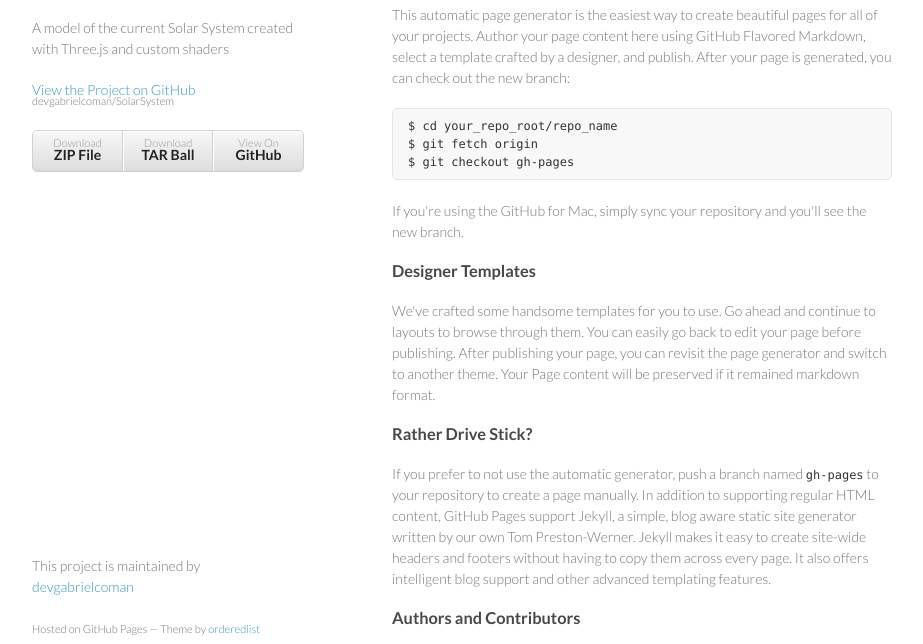
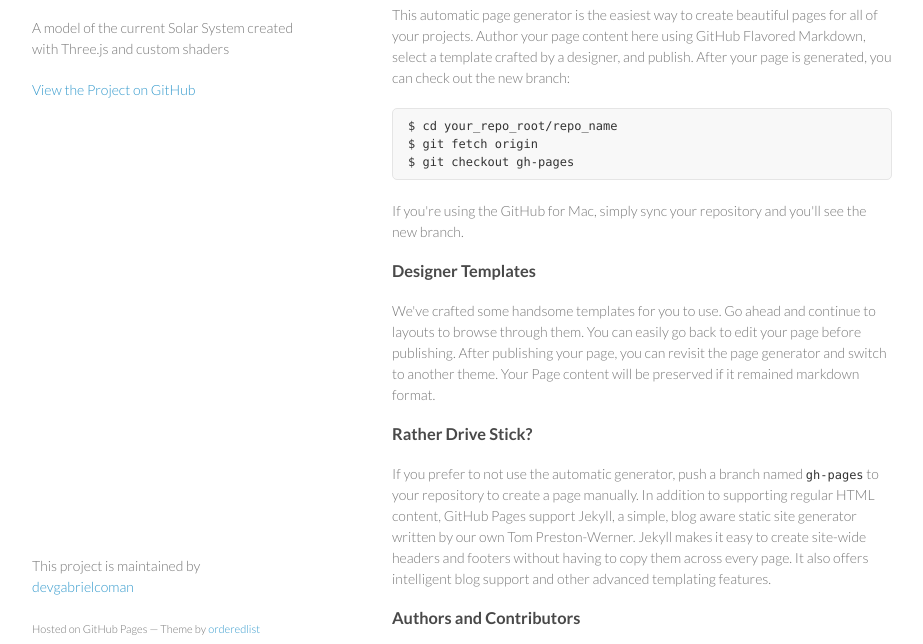
Before and after one commit to devgabrielcoman/SolarSystem, a plain HTML site: page index.html in a window 1280 px wide. Shown: the part 92-736 px from the top of the page, without its empty margins (178-1101 px from the left). Drawn offline with Linux system fonts and the light colour scheme.

Commit message:
Change template

```diff
--- a/index.html
+++ b/index.html
@@ -18,14 +18,15 @@
         <h1>Solarsystem</h1>
         <p>A model of the current Solar System created with Three.js and custom shaders </p>
 
-        <p class="view"><a href="https://github.com/devgabrielcoman/SolarSystem">View the Project on GitHub <small>devgabrielcoman/SolarSystem</small></a></p>
+        <p class="view"><a href="https://github.com/devgabrielcoman/SolarSystem">View the Project on GitHub
+        <!-- <small>devgabrielcoman/SolarSystem</small> --></a></p>
 
 
-        <ul>
+       <!--  <ul>
           <li><a href="https://github.com/devgabrielcoman/SolarSystem/zipball/master">Download <strong>ZIP File</strong></a></li>
           <li><a href="https://github.com/devgabrielcoman/SolarSystem/tarball/master">Download <strong>TAR Ball</strong></a></li>
           <li><a href="https://github.com/devgabrielcoman/SolarSystem">View On <strong>GitHub</strong></a></li>
-        </ul>
+        </ul> -->
       </header>
       <section>
         <h3>
```
